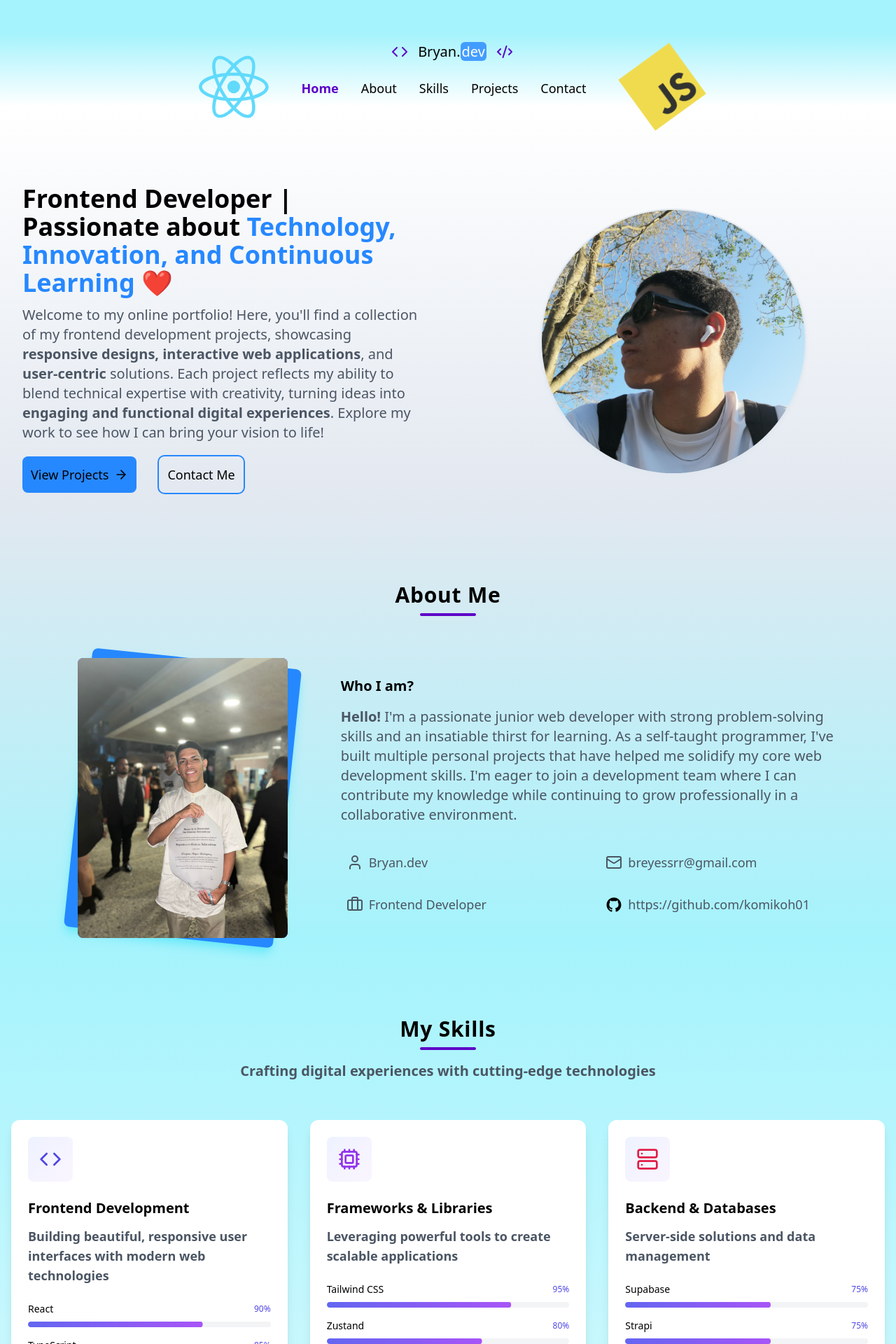
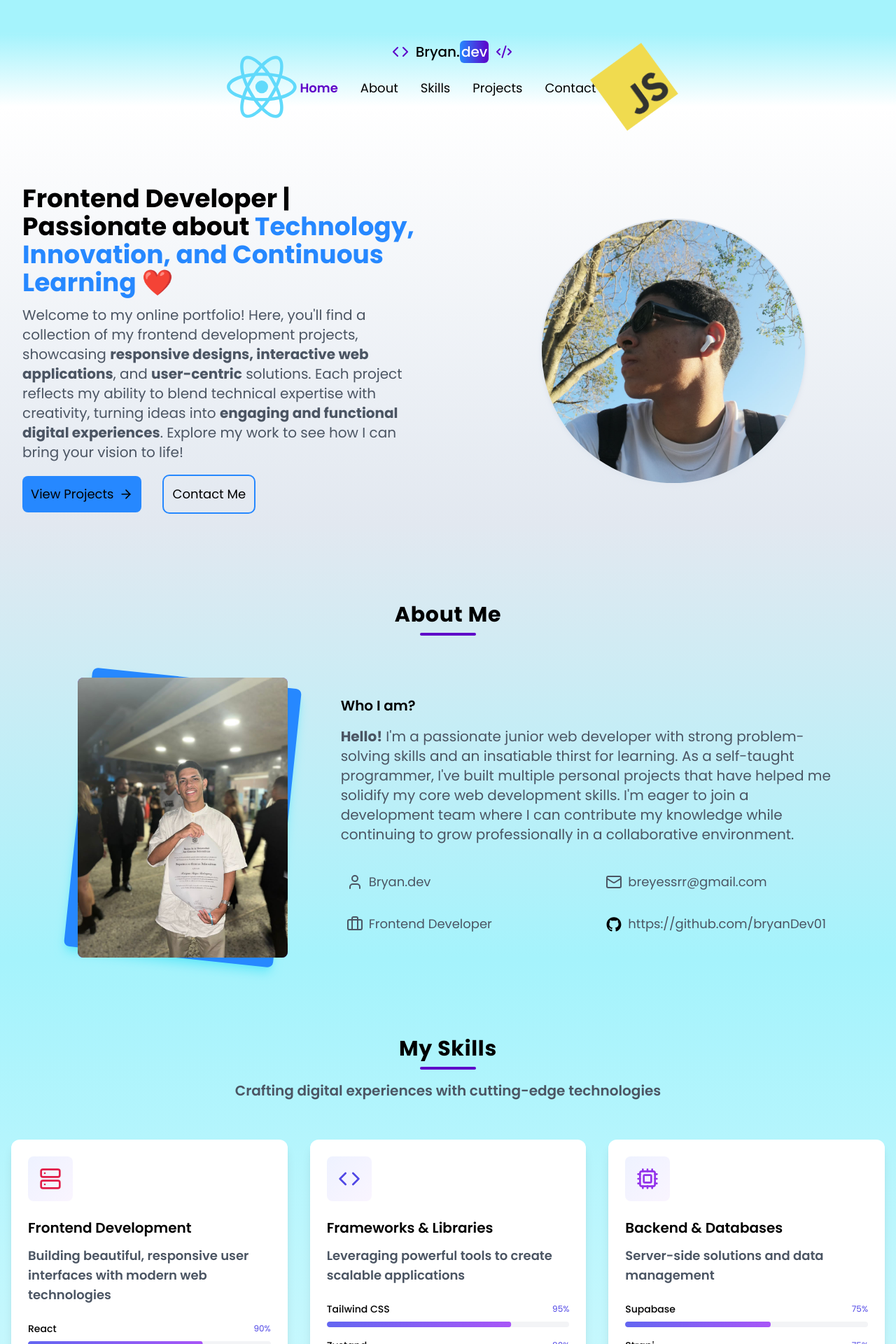
Before and after one commit to bryanDev01/Portfolio, a Next.js app: page / in a window 1280 px wide. Shown: the top 1920 px of the page at 70% size. Built offline with nearby package versions, Linux system fonts and the light colour scheme.

Commit message:
Refactorizacion y comentarios

```diff
--- a/app/api/send/route.ts
+++ b/app/api/send/route.ts
@@ -10,8 +10,8 @@ export async function POST(request: Request) {
     const { name, mail, subject, message } = await request.json();
 
     const { data, error } = await resend.emails.send({
-      from: 'komikoh.dev <onboarding@resend.dev>',
-      to: ['breyesrrr@gmail.com'],
+      from: 'bryanDev01 <onboarding@resend.dev>',
+      to: ['breyessrr@gmail.com'],
       subject: subject,
       react: EmailTemplate({name, mail, subject, message}) as ReactNode,
     });
--- a/app/globals.css
+++ b/app/globals.css
@@ -1,3 +1,29 @@
+@import url('https://fonts.googleapis.com/css2?family=Poppins:wght@300;400;500;600;700&display=swap');
+
 @tailwind base;
 @tailwind components;
 @tailwind utilities;
+
+:root {
+  --font-poppins: 'Poppins', sans-serif;
+}
+
+body {
+  font-family: var(--font-poppins);
+}
+
+.nav-logo {
+  position: absolute;
+  width: 100px;
+  height: 100px;
+  pointer-events: none;
+  z-index: 10;
+}
+
+.nav-logo-left {
+  left: 0;
+}
+
+.nav-logo-right {
+  right: 0;
+}
--- a/app/page.tsx
+++ b/app/page.tsx
@@ -1,88 +1,34 @@
 "use client";
 
 import { GitHubSVG, LinkedInSVG, XSVG } from "@/components/icons/icons";
-import { projects } from "@/data/data";
+import { projects, skills } from "@/data/data";
 import NavBar from "@/components/NavBar";
 import ProjectCard from "@/components/ProjectCard";
-import {
-  ArrowRight,
-  ChevronRight,
-  Server,
-  Briefcase,
-  Mail,
-  User,
-  Code,
-  Cpu,
-  Terminal,
-} from "lucide-react";
+import { ArrowRight, ChevronRight, Briefcase, Mail, User } from "lucide-react";
 import { useEffect, useState } from "react";
 import Link from "next/link";
 import ContactForm from "@/components/ContactForm";
 import { useInView } from "@/hooks/useInView";
+import Image from "next/image";
 
-export const skills = {
-  frontend: {
-    icon: <Code className="h-8 w-8 text-indigo-600" />,
-    title: "Frontend Development",
-    description:
-      "Building beautiful, responsive user interfaces with modern web technologies",
-    skills: [
-      { name: "React", level: 90 },
-      { name: "TypeScript", level: 85 },
-      { name: "JavaScript", level: 95 },
-      { name: "Python", level: 65 },
-      { name: "HTML5", level: 90 },
-      { name: "CSS3/SCSS", level: 85 },
-    ],
-  },
-  frameworks: {
-    icon: <Cpu className="h-8 w-8 text-purple-600" />,
-    title: "Frameworks & Libraries",
-    description: "Leveraging powerful tools to create scalable applications",
-    skills: [
-      { name: "Tailwind CSS", level: 95 },
-      { name: "Zustand", level: 80 },
-      { name: "Next.js", level: 85 },
-      { name: "Angular.js", level: 45 },
-      { name: "Astro", level: 35 },
-      { name: "Django", level: 60 },
-      { name: "Shad Cn UI", level: 80 },
-    ],
-  },
-  backend: {
-    icon: <Server className="h-8 w-8 text-rose-600" />, // Asume que tienes un ícono "Server"
-    title: "Backend & Databases",
-    description: "Server-side solutions and data management",
-    skills: [
-      { name: "Supabase", level: 75 },
-      { name: "Strapi", level: 75 },
-      { name: "PostgreSQL", level: 90 },
-      { name: "MongoDB", level: 65 },
-      { name: "Prisma", level: 70 },
-    ],
-  },
-  tools: {
-    icon: <Terminal className="h-8 w-8 text-emerald-600" />,
-    title: "Tools & Others",
-    description: "Mastering development tools and workflows",
-    skills: [
-      { name: "Git/GitHub", level: 90 },
-      { name: "Vite", level: 85 },
-      { name: "Figma", level: 85 },
-      { name: "Docker", level: 70 },
-      { name: "Jest", level: 50 },
-    ],
-  },
-};
+/**
+ * Home Component - Main landing page of the portfolio
+ * Includes sections: Home, About, Skills, Projects, and Contact
+ * Features intersection observer for section highlighting
+ */
+export default function Home() {
+  // State to track which section is currently active in the viewport
+  const [activeSection, setActiveSection] = useState<string>("Home");
 
-export default function Home() {
-  const [activeSection, setActiveSection] = useState<string>("Home");
+  // Setup intersection observers for each section to handle scroll-based navigation
+
   const { ref: homeRef } = useInView({ threshold: 0.4 }, "Home");
   const { ref: aboutRef } = useInView({ threshold: 0.4 }, "About");
   const { ref: skillsRef } = useInView({ threshold: 0.4 }, "Skills");
   const { ref: projectsRef } = useInView({ threshold: 0.4 }, "Projects");
   const { ref: contactRef } = useInView({ threshold: 0.4 }, "Contact");
 
+  // Event listener setup for section visibility changes
   useEffect(() => {
     const handleSectionVisible = (e: CustomEvent) => {
       setActiveSection(e.detail);
@@ -101,6 +47,10 @@ export default function Home() {
     };
   }, []);
 
+  /**
+   * Handles smooth scrolling to a section when clicked in the navigation
+   * @param id - The ID of the section to scroll to
+   */
   const changeActiveSection = (id: string) => {
     setActiveSection(id);
     const elementActive = document.getElementById(id);
@@ -117,6 +67,7 @@ export default function Home() {
         activeSectionID={activeSection}
       />
 
+      {/* Hero Section - Introduction and call-to-action */}
       <section
         id="Home"
         className=" flex lg:flex-row flex-col-reverse gap-10 bg-gradient-to-b from-white to-slate-200 w-full items-center justify-center pt-28 pb-2 px-4"
@@ -132,8 +83,8 @@ export default function Home() {
           </h1>
           <p className=" lg:text-xl sm:text-lg text-sm py-3 text-gray-600">
             {" "}
-            Welcome to my online portfolio! Here, you'll find a collection of my
-            frontend development projects, showcasing{" "}
+            Welcome to my online portfolio! Here, you&apos;ll find a collection
+            of my frontend development projects, showcasing{" "}
             <b>responsive designs, interactive web applications</b>, and{" "}
             <b>user-centric</b> solutions. Each project reflects my ability to
             blend technical expertise with creativity, turning ideas into{" "}
@@ -157,15 +108,19 @@ export default function Home() {
         </div>
         <div className=" lg:w-1/2 w-full">
           <div className=" w-full h-5/6 flex justify-center items-center ">
-            <img
+            <Image
               src="/Side.jpg"
               alt="devPhoto"
+              width={500}
+              height={500}
+              priority
               className=" shadow-md shadow-slate-200 border-2 border-slate-200 rounded-full w-[200px] h-[200px] sm:w-[250px] sm:h-[250px] lg:w-[380px] lg:h-[380px] object-cover"
             />
           </div>
         </div>
       </section>
 
+      {/* About Section - Personal introduction and background */}
       <section
         id="About"
         className=" w-full h-full pt-28 px-4 bg-gradient-to-b from-slate-200 to-cyan-200 flex flex-col gap-10 justify-center items-center"
@@ -183,10 +138,13 @@ export default function Home() {
           <div className="w-2/6 flex justify-center items-center">
             <div className=" bg-baseColor transform rotate-6 w-fit h-[200px] sm:h-[350px] lg:h-[400px] rounded-lg shadow-lg shadow-cyan-300">
               <div className=" bg-violet-600 transform -rotate-6 w-full h-full rounded-lg ">
-                <img
+                <Image
                   src="/Bryan.jpeg"
                   alt="hero-image"
-                  className=" object-cover w-full h-full rounded-lg"
+                  width={400}
+                  height={400}
+                  className="object-cover w-full h-full rounded-lg"
+                  priority
                 />
               </div>
             </div>
@@ -197,13 +155,13 @@ export default function Home() {
                 Who I am?
               </h3>
               <p className=" lg:text-xl sm:text-lg text-sm text-pretty text-gray-600">
-                <b>Hello!</b> I'm a passionate junior web developer with strong
-                problem-solving skills and an insatiable thirst for learning. As
-                a self-taught programmer, I've built multiple personal projects
-                that have helped me solidify my core web development skills. I'm
-                eager to join a development team where I can contribute my
-                knowledge while continuing to grow professionally in a
-                collaborative environment.
+                <b>Hello!</b> I&apos;m a passionate junior web developer with
+                strong problem-solving skills and an insatiable thirst for
+                learning. As a self-taught programmer, I&apos;ve built multiple
+                personal projects that have helped me solidify my core web
+                development skills. I&apos;m eager to join a development team
+                where I can contribute my knowledge while continuing to grow
+                professionally in a collaborative environment.
               </p>
             </div>
             <div className=" flex flex-col sm:flex-row gap-2 justify-between items-center lg:gap-8 py-4">
@@ -225,8 +183,8 @@ export default function Home() {
                 <span className=" flex justify-center items-center gap-2 text-lg hover:text-black rounded-lg p-2 cursor-pointer ">
                   <GitHubSVG className=" w-6 h-6" />
                   <p className="lg:text-lg text-sm">
-                    <Link href="https://github.com/komikoh01" target="Blank">
-                      https://github.com/komikoh01
+                    <Link href="https://github.com/bryanDev01" target="Blank">
+                      https://github.com/bryanDev01
                     </Link>
                   </p>
                 </span>
@@ -236,6 +194,7 @@ export default function Home() {
         </div>
       </section>
 
+      {/* Skills Section - Technical expertise and tools */}
       <section
         id="Skills"
         className=" w-full h-full bg-gradient-to-b from-cyan-200 to-white px-4 pt-28 flex flex-col justify-center items-center gap-10"
@@ -317,6 +276,7 @@ export default function Home() {
         </div>
       </section>
 
+      {/* Projects Section - Portfolio of work */}
       <section
         id="Projects"
         className=" bg-gradient-to-b from-white to-slate-200 pt-28 flex flex-col gap-10"
@@ -329,6 +289,7 @@ export default function Home() {
           <div className=" bg-secondColor rounded-md xl:w-20 lg:w-10 sm:w-9 w-8 h-1"></div>
         </div>
 
+        {/* Project cards grid - Responsive layout that adjusts based on screen size */}
         <div className=" flex flex-col md:grid xl:grid-cols-3 md:grid-cols-2 md:gap-5 gap-8 p-4">
           {Object.entries(projects).map(([key, project]) => (
             <ProjectCard
@@ -339,7 +300,7 @@ export default function Home() {
               stack={project.stack}
               description={project.description}
               gitHref={project.gitHref}
-              pageHref={project.gitHref}
+              pageHref={project.pageHref}
             />
           ))}
         </div>
@@ -350,6 +311,7 @@ export default function Home() {
         </button>
       </section>
 
+      {/* Contact Section - Get in touch form and contact information */}
       <section
         id="Contact"
         className=" w-full h-full bg-gradient-to-b from-slate-200 to-cyan-200 px-12 pt-28 pb-12 flex flex-col justify-center items-center gap-8"
@@ -367,6 +329,7 @@ export default function Home() {
         </div>
 
         <div className=" w-full h-full flex lg:flex-row flex-col justify-center items-start gap-8">
+          {/* Contact information card - Contains email and social links */}
           <div className=" lg:w-1/3 w-full lg:h-[416px] flex flex-col gap-6 justify-center lg:items-start items-start sm:items-center bg-white rounded-lg p-6 shadow-lg shadow-cyan-300">
             <div className=" w-full h-full flex flex-col items-start gap-6">
               <p className=" w-full font-semibold lg:text-2xl sm:text-xl text-lg sm:text-center lg:text-left">
@@ -393,7 +356,7 @@ export default function Home() {
             <div className=" flex flex-col items-start gap-3">
               <p className=" text-lg font-semibold">Follow Me</p>
               <div className=" flex justify-start items-center gap-4">
-                <Link href="https://github.com/komikoh01" target="Blank">
+                <Link href="https://github.com/bryanDev01" target="Blank">
                   <GitHubSVG className=" w-8" />
                 </Link>
                 <Link
--- a/components/NavBar.tsx
+++ b/components/NavBar.tsx
@@ -1,6 +1,6 @@
 "use client";
 
-import { Code, Code2 } from "lucide-react";
+import { Code, Code2, Menu, X } from "lucide-react";
 import "@/styles/NavBar.css";
 import { JsSVG, ReactSVG } from "./icons/icons";
 import { useEffect, useState } from "react";
@@ -13,6 +13,7 @@ function NavBar({
   changeActiveSection: (id: string) => void;
   activeSectionID: string;
 }) {
+  const [isMenuOpen, setIsMenuOpen] = useState(false);
   const [isMounted, setIsMounted] = useState<boolean>(false);
   const [scrolled, setScrolled] = useState<boolean>(false);
 
@@ -38,41 +39,65 @@ function NavBar({
     <nav
       className={`${
         scrolled
-          ? " sticky top-0 py-2 bg-white/80 backdrop-blur-sm shadow-sm w-full flex flex-col gap-6 justify-center items-center p-3 z-50"
-          : "sticky top-0 w-full flex flex-col gap-6 justify-center items-center p-3 shadow-md shadow-white bg-gradient-to-b from-cyan-200 to-white z-50 "
+          ? "sticky top-0 py-2 bg-white/80 backdrop-blur-sm shadow-sm w-full flex flex-col gap-6 justify-center items-center p-3 z-50"
+          : "sticky top-0 w-full flex flex-col gap-6 justify-center items-center p-3 shadow-md shadow-white bg-gradient-to-b from-cyan-200 to-white z-50"
       }`}
     >
-      <div className=" flex items-center justify-start gap-3">
+      <div className="w-full flex items-center justify-between px-4 lg:justify-start lg:gap-3">
+        <div className="flex items-center gap-3 w-full">
           {isMounted && !scrolled ? (
-          <div className=" hidden lg:block">
-            <div className=" absolute w-96 left-0">
+            <div className="hidden lg:block">
+              <div className="absolute w-96 left-10">
                 <ReactSVG className="h-[100px] w-[100px] absolute xl:right-0 lg:right-24 slow-spin" />
               </div>
-            <div className="absolute w-96 right-0">
+              <div className="absolute w-96 right-10">
                 <JsSVG className="w-[100px] h-[100px] absolute xl:left-0 lg:left-24 slow-balance" />
               </div>
             </div>
           ) : null}
-        <Code className=" text-secondColor w-7" />
-        <p className=" text-xl font-medium">
+          <div className=" flex justify-center items-center gap-2 w-full">
+            <Code className="text-secondColor w-6 sm:w-7" />
+            <p className="text-lg sm:text-xl font-medium">
               Bryan.
-          <span className=" bg-baseColor/80 text-white rounded-md px-0.5">
+              <span className="bg-gradient-to-r from-baseColor to-secondColor text-white rounded-md px-0.5 py-0.5">
                 dev
               </span>
             </p>
-        <Code2 className=" text-secondColor w-7" />
+            <Code2 className="text-secondColor w-6 sm:w-7" />
+          </div>
         </div>
 
-      <ul className=" text-black flex flex-wrap sm:gap-8 gap-5 justify-center items-center text-lg mr-3 list-none">
+        <button
+          onClick={() => setIsMenuOpen(!isMenuOpen)}
+          className="lg:hidden text-gray-600 hover:text-secondColor transition-colors"
+        >
+          {isMenuOpen ? (
+            <X className="w-6 h-6" />
+          ) : (
+            <Menu className="w-6 h-6" />
+          )}
+        </button>
+      </div>
+
+      <ul
+        className={`${isMenuOpen ? "flex" : "hidden"} lg:flex flex-col lg:flex-row w-full lg:w-auto text-black gap-4 lg:gap-8 justify-center items-center text-base sm:text-lg list-none p-4 lg:p-0 ${scrolled ? "bg-white/80 lg:bg-transparent" : "bg-cyan-100/90 lg:bg-transparent"} transition-all duration-300`}
+      >
         {navLinks.map((link) => (
           <button
             key={link.id}
-            onClick={() => changeActiveSection(link.id)}
-            className={
+            onClick={() => {
+              changeActiveSection(link.id);
+              setIsMenuOpen(false);
+            }}
+            className={`
+              w-full lg:w-auto px-4 py-2 lg:p-0 rounded-lg text-center
+              transition-all duration-300
+              ${
                 activeSectionID === link.id
-                ? "text-secondColor font-semibold cursor-pointer"
-                : "hover:text-secondColor cursor-pointer"
+                  ? "text-secondColor font-semibold bg-white/50 lg:bg-transparent"
+                  : "hover:text-secondColor hover:bg-white/30 lg:hover:bg-transparent"
               }
+            `}
           >
             {link.link}
           </button>
--- a/components/icons/icons.tsx
+++ b/components/icons/icons.tsx
@@ -1,3 +1,5 @@
+import { Server, Code, Cpu, Terminal } from "lucide-react";
+
 export function Bars({ newClassName }: { newClassName: string }) {
   return (
     <svg
@@ -97,7 +99,6 @@ export function JsSVG({ className }: { className: string }) {
     </svg>
   );
 }
-
 
 export function ToolsSVG({ className }: { className: string }) {
   return (
@@ -241,3 +242,5 @@ export function XSVG({ className }: { className: string }) {
     </svg>
   );
 }
+
+export const Icons = [<Server key={0} className="h-8 w-8 text-rose-600" />, <Code key={1} className="h-8 w-8 text-indigo-600" />, <Cpu key={2} className="h-8 w-8 text-purple-600" />, <Terminal key={3} className="h-8 w-8 text-emerald-600" />];
--- a/data/data.ts
+++ b/data/data.ts
@@ -5,6 +5,8 @@ import {
   Home,
   WorkflowIcon,
 } from "lucide-react";
+
+import { Icons } from "@/components/icons/icons";
 
 export const navLinks = [
   { id: "Home", link: "Home", icon: Home },
@@ -26,8 +28,8 @@ export const projects = {
       { id: 2, tec: "TypeScript" },
       { id: 3, tec: "Tailwind CSS" },
     ],
-    gitHref: "https://github.com/komikoh01/Virtual-Library",
-    pageHref: "empty",
+    gitHref: "https://github.com/bryanDev01/Virtual-Library",
+    pageHref: "https://atom-lib.netlify.app/",
   },
   project2: {
     src: "/ToDo.jpg",
@@ -42,7 +44,62 @@ export const projects = {
       { id: 4, tec: "Prisma ORM" },
       { id: 5, tec: "Postgre SQL" },
     ],
-    gitHref: "https://github.com/komikoh01/Virtual-Library",
-    pageHref: "empty",
+    gitHref: "https://github.com/bryanDev01/Virtual-Library",
+    pageHref: "https://to-do-app-seven-dun.vercel.app/",
   },
 };
+
+export const skills = {
+  frontend: {
+    icon: Icons[0],
+    title: "Frontend Development",
+    description:
+      "Building beautiful, responsive user interfaces with modern web technologies",
+    skills: [
+      { name: "React", level: 90 },
+      { name: "TypeScript", level: 85 },
+      { name: "JavaScript", level: 95 },
+      { name: "Python", level: 65 },
+      { name: "HTML5", level: 90 },
+      { name: "CSS3/SCSS", level: 85 },
+    ],
+  },
+  frameworks: {
+    icon: Icons[1],
+    title: "Frameworks & Libraries",
+    description: "Leveraging powerful tools to create scalable applications",
+    skills: [
+      { name: "Tailwind CSS", level: 95 },
+      { name: "Zustand", level: 80 },
+      { name: "Next.js", level: 85 },
+      { name: "Angular.js", level: 45 },
+      { name: "Astro", level: 35 },
+      { name: "Django", level: 60 },
+      { name: "Shad Cn UI", level: 80 },
+    ],
+  },
+  backend: {
+    icon: Icons[2], // Asume que tienes un ícono "Server"
+    title: "Backend & Databases",
+    description: "Server-side solutions and data management",
+    skills: [
+      { name: "Supabase", level: 75 },
+      { name: "Strapi", level: 75 },
+      { name: "PostgreSQL", level: 90 },
+      { name: "MongoDB", level: 65 },
+      { name: "Prisma", level: 70 },
+    ],
+  },
+  tools: {
+    icon: Icons[3],
+    title: "Tools & Others",
+    description: "Mastering development tools and workflows",
+    skills: [
+      { name: "Git/GitHub", level: 90 },
+      { name: "Vite", level: 85 },
+      { name: "Figma", level: 85 },
+      { name: "Docker", level: 70 },
+      { name: "Jest", level: 50 },
+    ],
+  },
+};
```
Also changed, not shown: components/ContactForm.tsx (+23 -12 lines), components/Footer.tsx (+12 -11 lines), components/ProjectCard.tsx (+14 -10 lines). Lines whose indentation alone changed are shown as unchanged.
